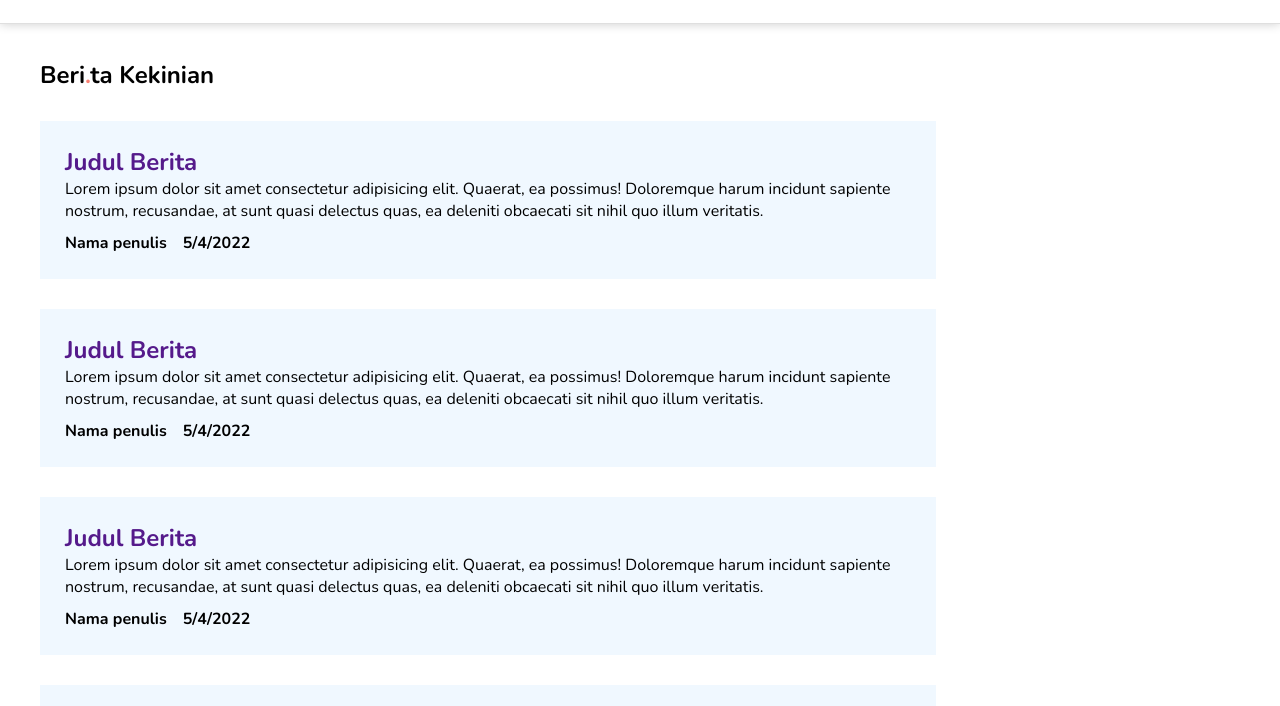
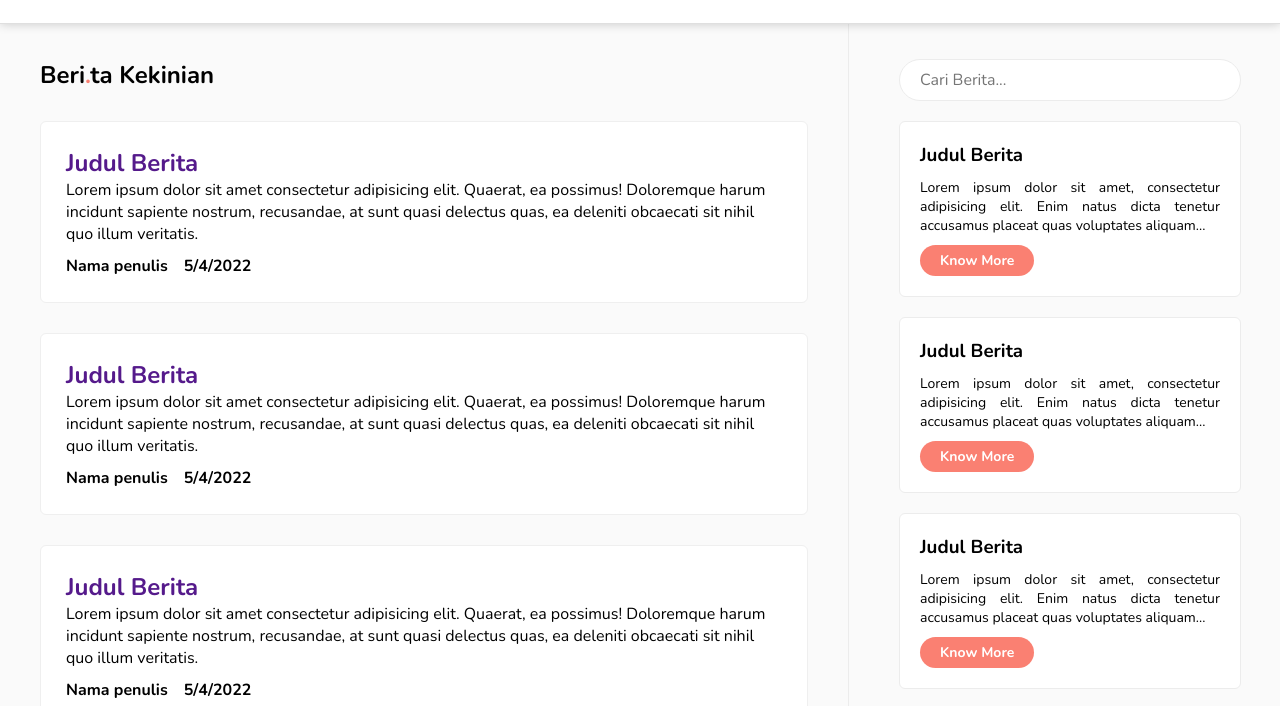
Before and after one commit to MissterMan/prakweb-news, a plain HTML site: page index.html in a window 1280 px wide. Shown: the part 61-767 px from the top of the page. Drawn offline with nearby package versions, Linux system fonts and the light colour scheme.

Commit message:
Adding sidebar

```diff
--- a/index.html
+++ b/index.html
@@ -102,6 +102,45 @@
             </div>
         </div>
 
+        <div class="home__sidebar">
+            <div class="sidebar__content">
+                <form action="">
+                    <input class="sidebar__searchbar" placeholder="Cari Berita..." autocomplete="off" type="text">
+                </form>
+                <div class="sidebar__news">
+                    <div class="sidebar__news-content">
+                        <h3 class="news__title">Judul Berita</h3>
+                        <p>Lorem ipsum dolor sit amet, consectetur adipisicing elit. Enim natus dicta tenetur accusamus
+                            placeat quas voluptates aliquam... </p>
+                        <a href="">Know More</a>
+                    </div>
+                    <div class="sidebar__news-content">
+                        <h3 class="news__title">Judul Berita</h3>
+                        <p>Lorem ipsum dolor sit amet, consectetur adipisicing elit. Enim natus dicta tenetur accusamus
+                            placeat quas voluptates aliquam... </p>
+                        <a href="">Know More</a>
+                    </div>
+                    <div class="sidebar__news-content">
+                        <h3 class="news__title">Judul Berita</h3>
+                        <p>Lorem ipsum dolor sit amet, consectetur adipisicing elit. Enim natus dicta tenetur accusamus
+                            placeat quas voluptates aliquam... </p>
+                        <a href="">Know More</a>
+                    </div>
+                    <div class="sidebar__news-content">
+                        <h3 class="news__title">Judul Berita</h3>
+                        <p>Lorem ipsum dolor sit amet, consectetur adipisicing elit. Enim natus dicta tenetur accusamus
+                            placeat quas voluptates aliquam... </p>
+                        <a href="">Know More</a>
+                    </div>
+                    <div class="sidebar__news-content">
+                        <h3 class="news__title">Judul Berita</h3>
+                        <p>Lorem ipsum dolor sit amet, consectetur adipisicing elit. Enim natus dicta tenetur accusamus
+                            placeat quas voluptates aliquam... </p>
+                        <a href="">Know More</a>
+                    </div>
+                </div>
+            </div>
+        </div>
     </div>
 
     <script src="script.js"></script>
--- a/style.css
+++ b/style.css
@@ -3,6 +3,7 @@ body {
   margin: 0;
   padding: 0;
   font-family: "Nunito", sans-serif;
+  background-color: #fafafa;
 }
 
 h1,
@@ -106,7 +107,6 @@ p {
 .navbar__dropdown:hover .navbar__dropdown--content {
   display: block;
 }
-
 .hidden {
   display: none;
 }
@@ -134,17 +134,27 @@ p {
   margin-top: 70px;
   display: flex;
   position: relative;
+  height: 100%;
 }
 
 .home__content {
-  width: 70%;
+  width: 60%;
   margin: 50px 40px;
 }
 
 .home__news {
   margin: 30px 0px;
-  background-color: aliceblue;
   padding: 25px;
+  border: 1px solid #efefef;
+  background-color: white;
+  border-radius: 6px;
+  box-shadow: 0;
+  transition: box-shadow 0.3s;
+}
+
+.home__news:hover {
+  transition-duration: 0.3s;
+  box-shadow: 0px 0px 10px 0px rgb(0, 0, 0, 0.15);
 }
 
 .news__title {
@@ -166,29 +176,73 @@ p {
 }
 
 .home__sidebar {
-  background-color: #0f172a;
-  width: fit-content;
-  height: 530px;
-  position: fixed;
+  width: 400px;
+  height: auto;
   right: 0px;
-  margin: 20px;
   border-radius: 4px;
+  border-left: 1px solid #ececec;
 }
 
 .sidebar__content {
-  padding: 10px;
+  width: auto;
+  margin: 50px 50px;
 }
 
 .sidebar__searchbar {
-  width: max-content;
+  width: 100%;
   background-color: white;
   border: 1px solid #ececec;
-  height: 20px;
-  padding: 5px 10px;
-  border-radius: 10px;
+  height: 30px;
+  padding: 5px 20px;
+  border-radius: 50px;
+  font-family: "Nunito", sans-serif;
+  font-size: 16px;
+}
+
+.sidebar__searchbar:hover {
+  box-shadow: 0px 0px 10px 0px rgba(0, 0, 0, 0.1);
+}
+
+.sidebar__searchbar:focus {
+  box-shadow: 0px 0px 10px 0px rgba(0, 0, 0, 0.1);
+  outline: none;
+}
+
+.sidebar__news-content {
+  margin: 20px 0px;
+  padding: 20px;
+  height: fit-content;
+  width: 100%;
+  background-color: white;
+  border-radius: 6px;
+  border: 1px solid #ececec;
+}
+
+.sidebar__news p {
+  margin-top: 10px;
+  margin-bottom: 10px;
+  font-size: 14px;
+  text-align: justify;
+}
+
+.sidebar__news a {
+  font-size: 14px;
+  color: white;
+  font-weight: bold;
+  display: block;
+  text-decoration: none;
+  border-radius: 50px;
+  width: fit-content;
+  padding: 6px 20px;
+  background-color: salmon;
+}
+
+.sidebar__news a:hover {
+  background-color: #ff5d4a;
 }
 
 .footer {
+  position: relative;
   background-color: #0f172a;
 }
 
@@ -216,3 +270,15 @@ p {
     left: 0px;
   }
 }
+
+.dark {
+  background-color: #0f172a;
+}
+
+.hidden {
+  display: none;
+}
+
+.block {
+  display: block;
+}
```
